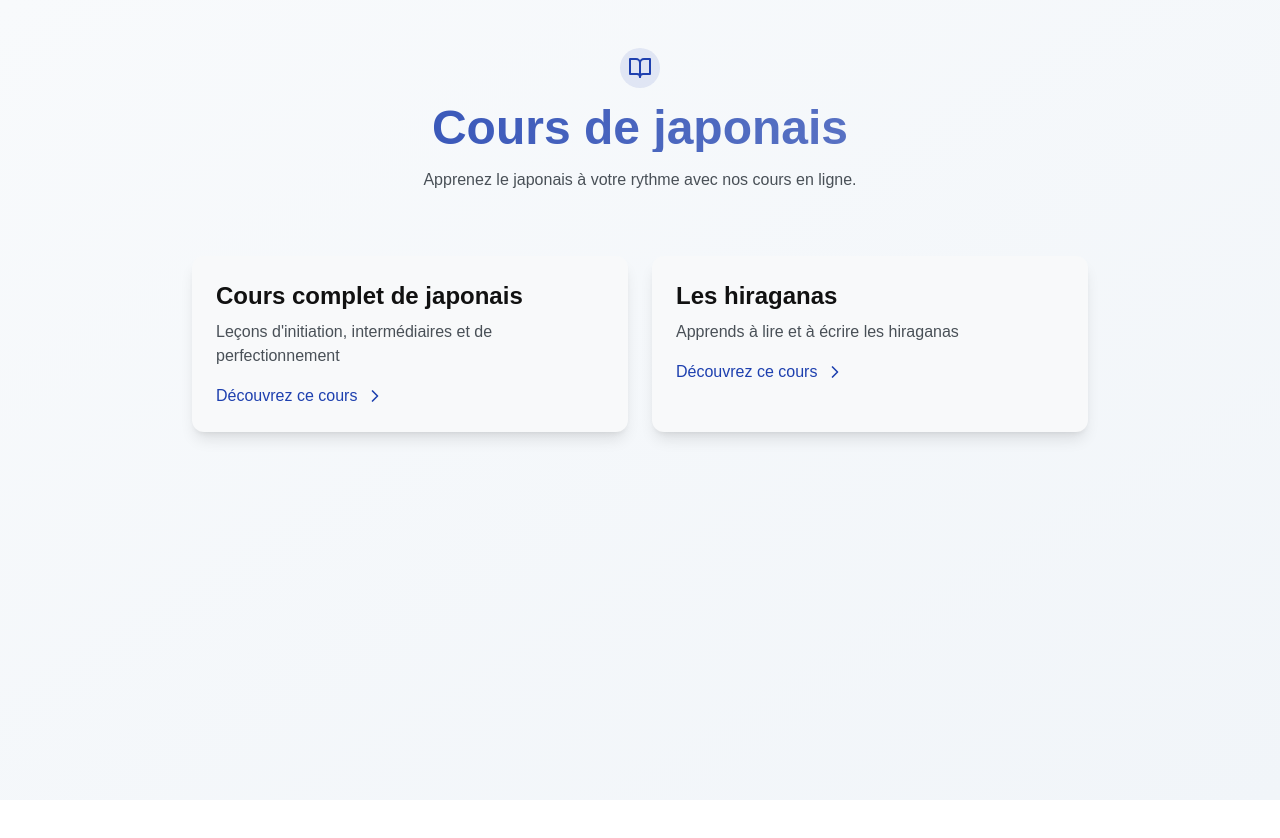
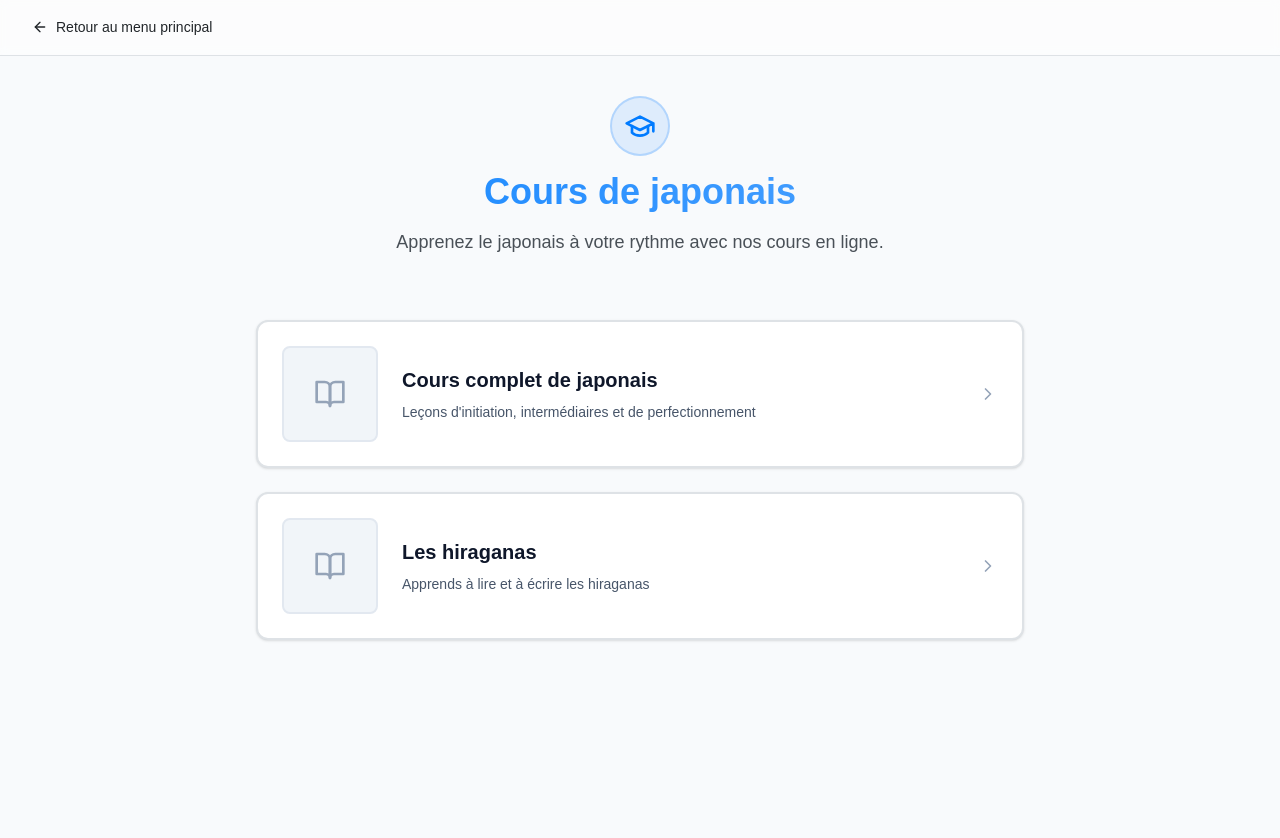
Before and after one commit to Multyp/language-learning, a Next.js app: page /japanese in a window 1280 px wide. Shown: the top 838 px of the page. Before the commit the page ends 800 px from the top, so only its background shows below. Built offline with nearby package versions, Linux system fonts and the light colour scheme.

Commit message:
feat: :sparkles: update Tailwind CSS configuration for improved color contrast and readability; refactor CoursesPage component with enhanced layout and loading states

```diff
--- a/src/app/[language]/page.tsx
+++ b/src/app/[language]/page.tsx
@@ -3,14 +3,25 @@
 import { useEffect, useState } from "react";
 import Link from "next/link";
 import { motion } from "framer-motion";
-import { BookOpen, ChevronRight, Loader2 } from "lucide-react";
+import {
+  BookOpen,
+  ChevronRight,
+  Loader2,
+  GraduationCap,
+  ArrowLeft,
+} from "lucide-react";
 import { Alert, AlertDescription, AlertTitle } from "@/components/ui/alert";
+import { Card, CardHeader, CardContent } from "@/components/ui/card";
 import { Badge } from "@/components/ui/badge";
+import { Skeleton } from "@/components/ui/skeleton";
+import Image from "next/image";
+import { Button } from "@/components/ui/button";
 
 interface Course {
   title: string;
   description: string;
   order: number;
+  imageUrl?: string;
 }
 
 export default function CoursesPage({
@@ -46,7 +57,7 @@ export default function CoursesPage({
         const data = await response.json();
         setCourses(data);
       } catch (err) {
-        setError("Failed to load courses");
+        setError("Impossible de charger les cours");
       } finally {
         setLoading(false);
       }
@@ -57,10 +68,23 @@ export default function CoursesPage({
 
   if (loading) {
     return (
-      <div className="min-h-screen flex items-center justify-center bg-gradient-to-br from-slate-50 to-slate-100 dark:from-slate-900 dark:to-slate-800">
-        <div className="flex items-center gap-2">
-          <Loader2 className="h-6 w-6 animate-spin" />
-          <span className="text-lg">En cours de chargement...</span>
+      <div className="min-h-screen bg-slate-50 dark:bg-slate-900 p-8">
+        <div className="container mx-auto max-w-3xl">
+          <div className="space-y-6">
+            {[1, 2, 3].map((i) => (
+              <Card key={i} className="border-2">
+                <CardContent className="p-6">
+                  <div className="flex gap-6 items-center">
+                    <Skeleton className="w-24 h-24 rounded-lg" />
+                    <div className="flex-grow space-y-3">
+                      <Skeleton className="h-6 w-2/3" />
+                      <Skeleton className="h-4 w-full" />
+                    </div>
+                  </div>
+                </CardContent>
+              </Card>
+            ))}
+          </div>
         </div>
       </div>
     );
@@ -69,52 +93,96 @@ export default function CoursesPage({
   if (error) {
     return (
       <div className="container mx-auto p-8">
-        <Alert variant="destructive">
-          <AlertTitle>Error</AlertTitle>
+        <Alert variant="destructive" className="border-2 border-destructive">
+          <AlertTitle className="font-bold">Erreur</AlertTitle>
           <AlertDescription>{error}</AlertDescription>
         </Alert>
       </div>
     );
   }
 
+  const BackButton = () => (
+    <div className="absolute top-0 left-0 w-full border-b bg-white/50 dark:bg-slate-900/50 backdrop-blur-sm">
+      <div className="container mx-auto px-4">
+        <Button
+          variant="ghost"
+          asChild
+          className="relative -mb-[1px] h-14 px-4 hover:bg-transparent hover:text-primary border-b-2 border-transparent hover:border-primary rounded-none"
+        >
+          <Link href={`/`} className="inline-flex items-center gap-2">
+            <ArrowLeft className="h-4 w-4" />
+            <span>Retour au menu principal</span>
+          </Link>
+        </Button>
+      </div>
+    </div>
+  );
+
   return (
-    <div className="min-h-screen bg-gradient-to-br from-slate-50 to-slate-100 dark:from-slate-900 dark:to-slate-800">
-      <div className="container mx-auto px-4 py-12">
+    <div className="min-h-screen bg-slate-50 dark:bg-slate-900">
+      <BackButton />
+      <div className="container mx-auto px-4 py-12 mt-12">
         <motion.div
           initial={{ opacity: 0, y: 20 }}
           animate={{ opacity: 1, y: 0 }}
           className="text-center mb-16"
         >
-          <div className="inline-flex items-center justify-center p-2 mb-4 bg-primary/10 rounded-full">
-            <BookOpen className="h-6 w-6 text-primary" />
+          <div className="inline-flex items-center justify-center p-3 mb-4 bg-primary/10 rounded-full border-2 border-primary/20">
+            <GraduationCap className="h-8 w-8 text-primary" />
           </div>
-          <h1 className="text-5xl font-bold mb-4 bg-gradient-to-r from-primary to-primary/60 text-transparent bg-clip-text">
+          <h1 className="text-4xl font-bold mb-4 bg-gradient-to-r from-primary to-primary/60 text-transparent bg-clip-text">
             Cours de japonais
           </h1>
-          <p className="text-muted-foreground max-w-xl mx-auto">
-            Apprenez le japonais à votre rythme avec nos cours en ligne.{" "}
+          <p className="text-muted-foreground max-w-xl mx-auto text-lg">
+            Apprenez le japonais à votre rythme avec nos cours en ligne.
           </p>
         </motion.div>
 
-        <div className="max-w-4xl mx-auto grid gap-6 md:grid-cols-2">
+        <div className="max-w-3xl mx-auto space-y-6">
           {courses.map((course, index) => (
             <motion.div
               key={index}
-              initial={{ opacity: 0, y: 20 }}
-              animate={{ opacity: 1, y: 0 }}
+              initial={{ opacity: 0, x: -20 }}
+              animate={{ opacity: 1, x: 0 }}
               transition={{ delay: index * 0.1 }}
             >
-              <Link href={`/${language}/course-${index + 1}`}>
-                <div className="bg-card rounded-xl p-6 shadow-lg h-full hover:shadow-xl transition-shadow">
-                  <h2 className="text-2xl font-bold mb-2">{course.title}</h2>
-                  <p className="text-muted-foreground mb-4">
-                    {course.description}
-                  </p>
-                  <div className="flex items-center text-primary">
-                    <span>Découvrez ce cours</span>
-                    <ChevronRight className="h-5 w-5 ml-2" />
-                  </div>
-                </div>
+              <Link
+                href={`/${language}/course-${index + 1}`}
+                className="block focus-visible:outline-none focus-visible:ring-2 focus-visible:ring-primary focus-visible:ring-offset-2 rounded-xl"
+                aria-label={`Accéder au cours : ${course.title}`}
+              >
+                <Card className="group border-2 hover:border-primary/50 transition-all duration-200">
+                  <CardContent className="p-6">
+                    <div className="flex gap-6 items-center">
+                      {course.imageUrl ? (
+                        <div className="flex-shrink-0 w-24 h-24 overflow-hidden rounded-lg border-2 border-slate-200 dark:border-slate-700">
+                          <Image
+                            src={course.imageUrl}
+                            alt=""
+                            width={96}
+                            height={96}
+                            className="object-cover w-full h-full group-hover:scale-105 transition-transform duration-200"
+                          />
+                        </div>
+                      ) : (
+                        <div className="flex-shrink-0 w-24 h-24 rounded-lg bg-slate-100 dark:bg-slate-800 flex items-center justify-center border-2 border-slate-200 dark:border-slate-700">
+                          <BookOpen className="h-8 w-8 text-slate-400" />
+                        </div>
+                      )}
+                      <div className="flex-grow">
+                        <div className="flex items-center gap-3 mb-2">
+                          <h2 className="text-xl font-semibold text-slate-900 dark:text-slate-100">
+                            {course.title}
+                          </h2>
+                        </div>
+                        <p className="text-slate-600 dark:text-slate-300 text-sm">
+                          {course.description}
+                        </p>
+                      </div>
+                      <ChevronRight className="h-5 w-5 text-slate-400 group-hover:text-primary transition-colors duration-200" />
+                    </div>
+                  </CardContent>
+                </Card>
               </Link>
             </motion.div>
           ))}
--- a/src/app/globals.css
+++ b/src/app/globals.css
@@ -1,6 +1,6 @@
-@tailwind base;
-@tailwind components;
-@tailwind utilities;
+@import "tailwindcss/base";
+@import "tailwindcss/components";
+@import "tailwindcss/utilities";
 
 body {
   font-family: Arial, Helvetica, sans-serif;
--- a/tailwind.config.ts
+++ b/tailwind.config.ts
@@ -10,50 +10,49 @@ export default {
   theme: {
     extend: {
       colors: {
-        background: "#ffffff",
-        foreground: "#111111",
+        background: "#f8f9fa", // Light background for better readability
+        foreground: "#212529", // Darker text for better contrast
         card: {
-          DEFAULT: "#f8f9fa",
-          foreground: "#333333",
+          DEFAULT: "#ffffff", // White background for cards
+          foreground: "#212529", // Dark text for better contrast
         },
         popover: {
-          DEFAULT: "#f1f5f9",
-          foreground: "#1f2937",
+          DEFAULT: "#f8f9fa", // Light background for popovers
+          foreground: "#212529", // Dark text for better contrast
         },
         primary: {
-          DEFAULT: "#1e40af",
-          foreground: "#ffffff",
+          DEFAULT: "#007bff", // Blue primary color
+          foreground: "#ffffff", // White text for better contrast
         },
         secondary: {
-          DEFAULT: "#ffed4a",
-          foreground: "#1a202c",
+          DEFAULT: "#6c757d", // Gray secondary color
+          foreground: "#ffffff", // White text for better contrast
         },
         muted: {
-          DEFAULT: "#e9ecef",
-          foreground: "#495057",
+          DEFAULT: "#adb5bd", // Light gray for muted text
+          foreground: "#495057", // Darker gray for better contrast
         },
         accent: {
-          DEFAULT: "#e83e8c",
-          foreground: "#ffffff",
+          DEFAULT: "#fd7e14", // Orange accent color
+          foreground: "#ffffff", // White text for better contrast
         },
         destructive: {
-          DEFAULT: "#e3342f",
-          foreground: "#ffffff",
+          DEFAULT: "#dc3545", // Red for destructive actions
+          foreground: "#ffffff", // White text for better contrast
         },
-        border: "#dee2e6",
-        input: "#ced4da",
-        ring: "#d1d5db",
+        border: "#dee2e6", // Light gray for borders
+        input: "#ced4da", // Light gray for input fields
+        ring: "#80bdff", // Light blue for focus rings
         chart: {
-          "1": "#1d4ed8",
-          "2": "#9333ea",
-          "3": "#dc2626",
-          "4": "#059669",
-          "5": "#f59e0b",
+          "1": "#1d4ed8", // Blue
+          "2": "#9333ea", // Purple
+          "3": "#dc2626", // Red
+          "4": "#059669", // Green
+          "5": "#f59e0b", // Yellow
         },
-
-        success: "#28a745",
-        warning: "#ffc107",
-        info: "#17a2b8",
+        success: "#28a745", // Green for success messages
+        warning: "#ffc107", // Yellow for warning messages
+        info: "#17a2b8", // Blue for informational messages
       },
       borderRadius: {
         lg: "var(--radius)",
@@ -62,5 +61,9 @@ export default {
       },
     },
   },
-  plugins: [require("tailwindcss-animate")],
+  plugins: [
+    require("tailwindcss-animate"),
+    require("@tailwindcss/forms"),
+    require("@tailwindcss/typography"),
+  ],
 } satisfies Config;
```
Also changed, not shown: src/app/[language]/[course]/[chapter]/page.tsx (+88 -36 lines), src/app/[language]/[course]/page.tsx (+82 -34 lines).
